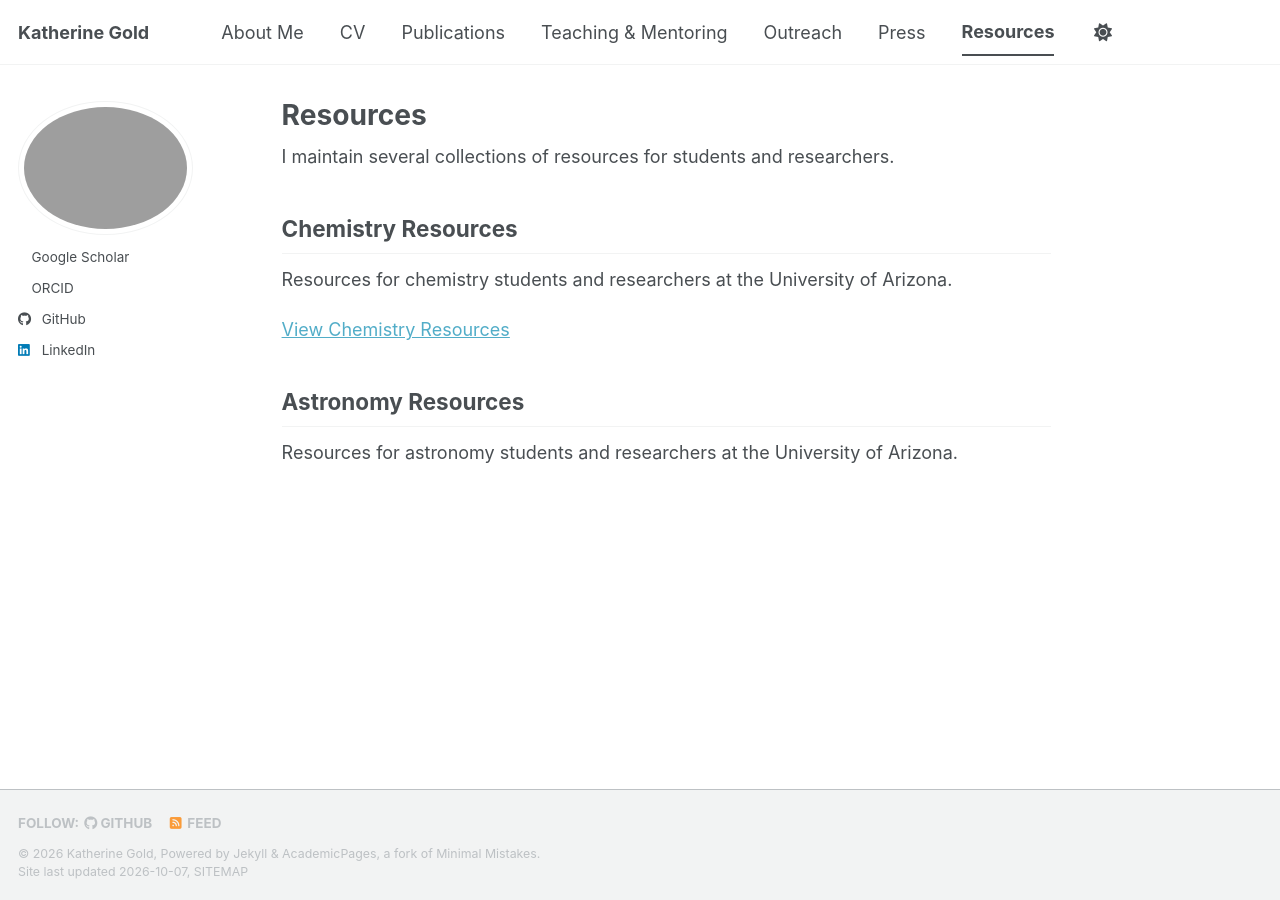
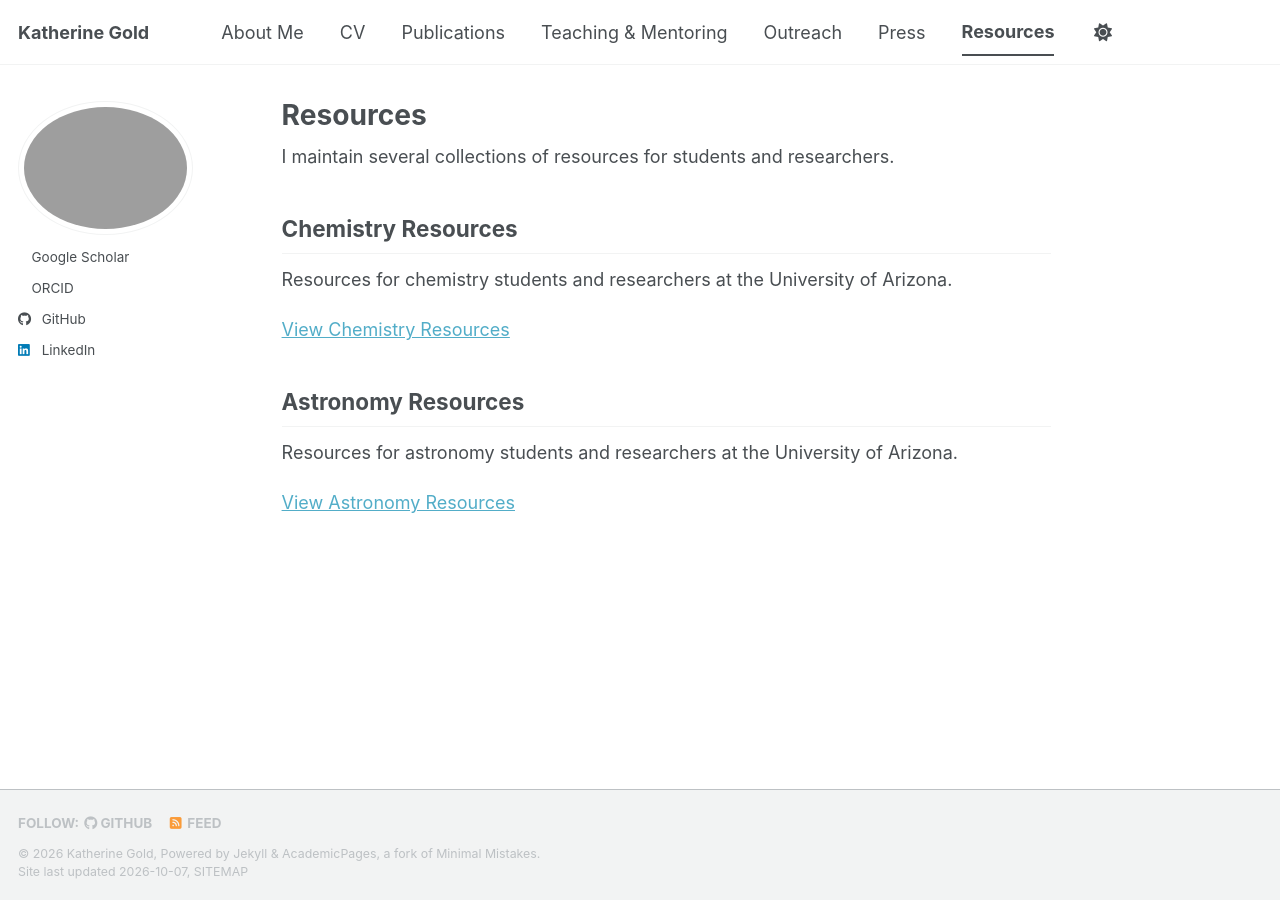
Before and after one commit to katherinegold/katherinegold.github.io, a Jekyll site: the page built from _pages/resources.md, in a window 1280 px wide. Built offline with Jekyll 4.4.1, drawn with Linux system fonts in a browser that asks for light colours; a style sheet for code colours, icons or effects is not loaded.

Commit message:
Update resources.md

```diff
--- a/_pages/resources.md
+++ b/_pages/resources.md
@@ -15,3 +15,5 @@ Resources for chemistry students and researchers at the University of Arizona.
 ## Astronomy Resources
 
 Resources for astronomy students and researchers at the University of Arizona.
+
+[View Astronomy Resources](/resources/astronomy/)
```
